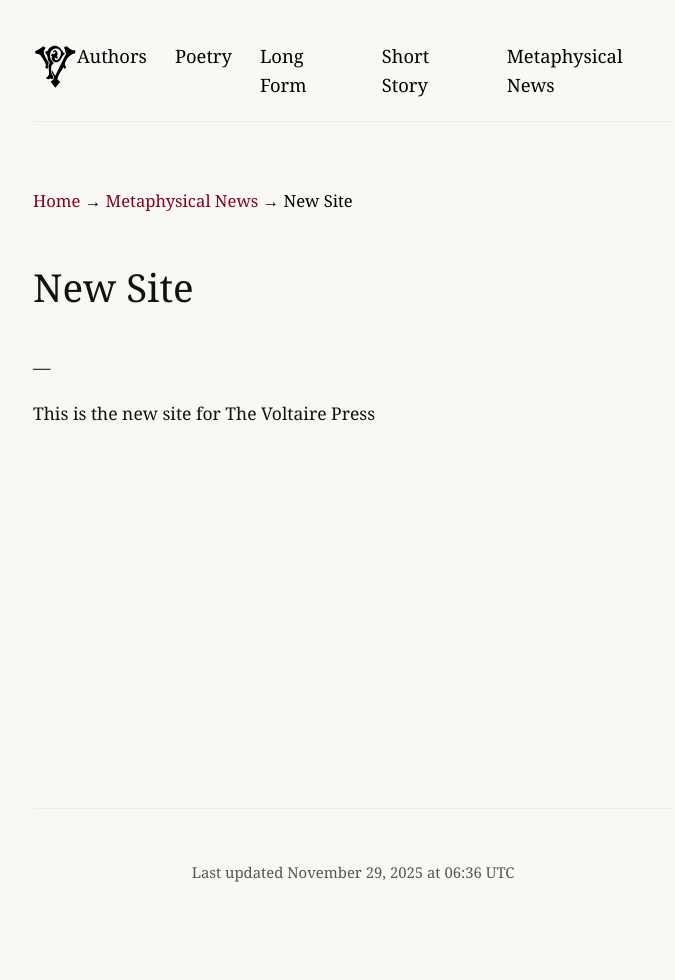
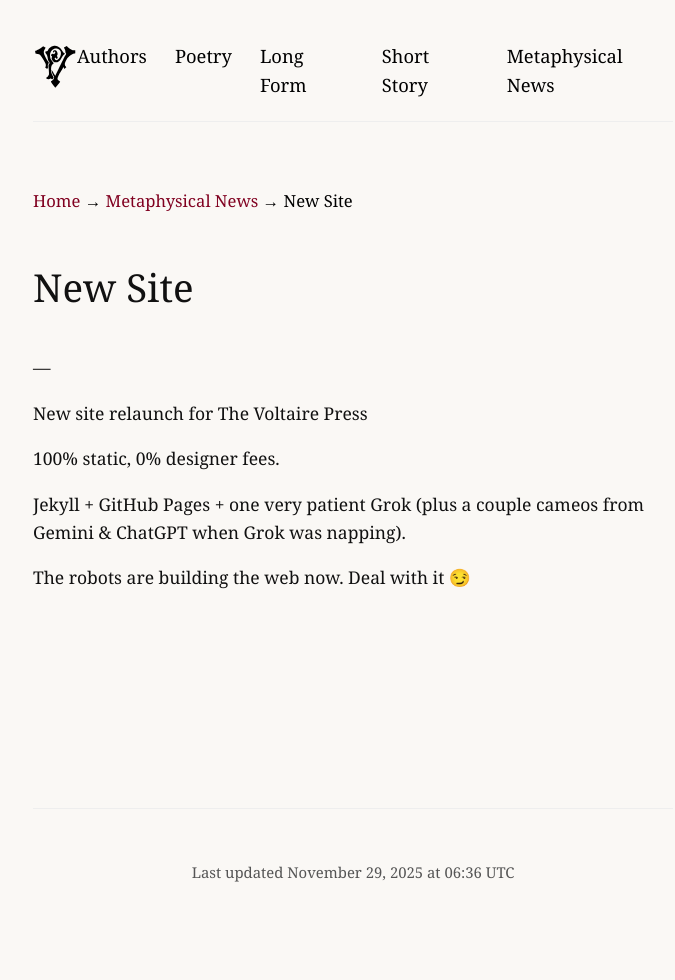
Before and after one commit to charlesvoltaire-public/charlesvoltaire-public.github.io, a Jekyll site: the page built from metaphysical-news/new-site.md, in a window 1280 px wide. Shown: the whole page, without its empty margins (287-962 px from the left). Built offline with Jekyll 4.4.1, drawn with Linux system fonts in a browser that asks for light colours.

Commit message:
Update new-site.md

```diff
--- a/metaphysical-news/new-site.md
+++ b/metaphysical-news/new-site.md
@@ -3,4 +3,10 @@ layout: metaphysical-news
 title: New Site
 ---
 
-This is the new site for The Voltaire Press
+New site relaunch for The Voltaire Press
+
+100% static, 0% designer fees.
+
+Jekyll + GitHub Pages + one very patient Grok (plus a couple cameos from Gemini & ChatGPT when Grok was napping).
+
+The robots are building the web now. Deal with it 😏
```
